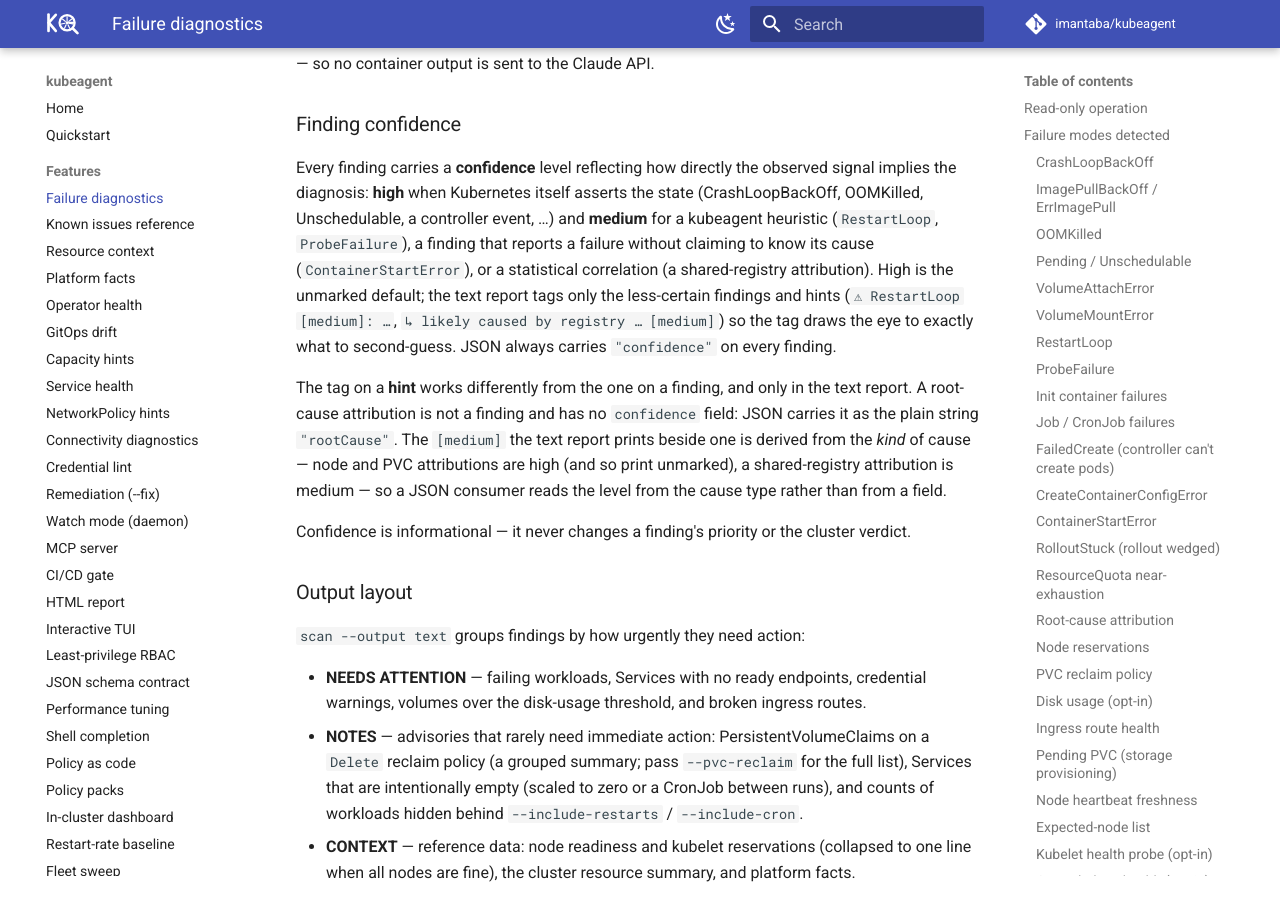
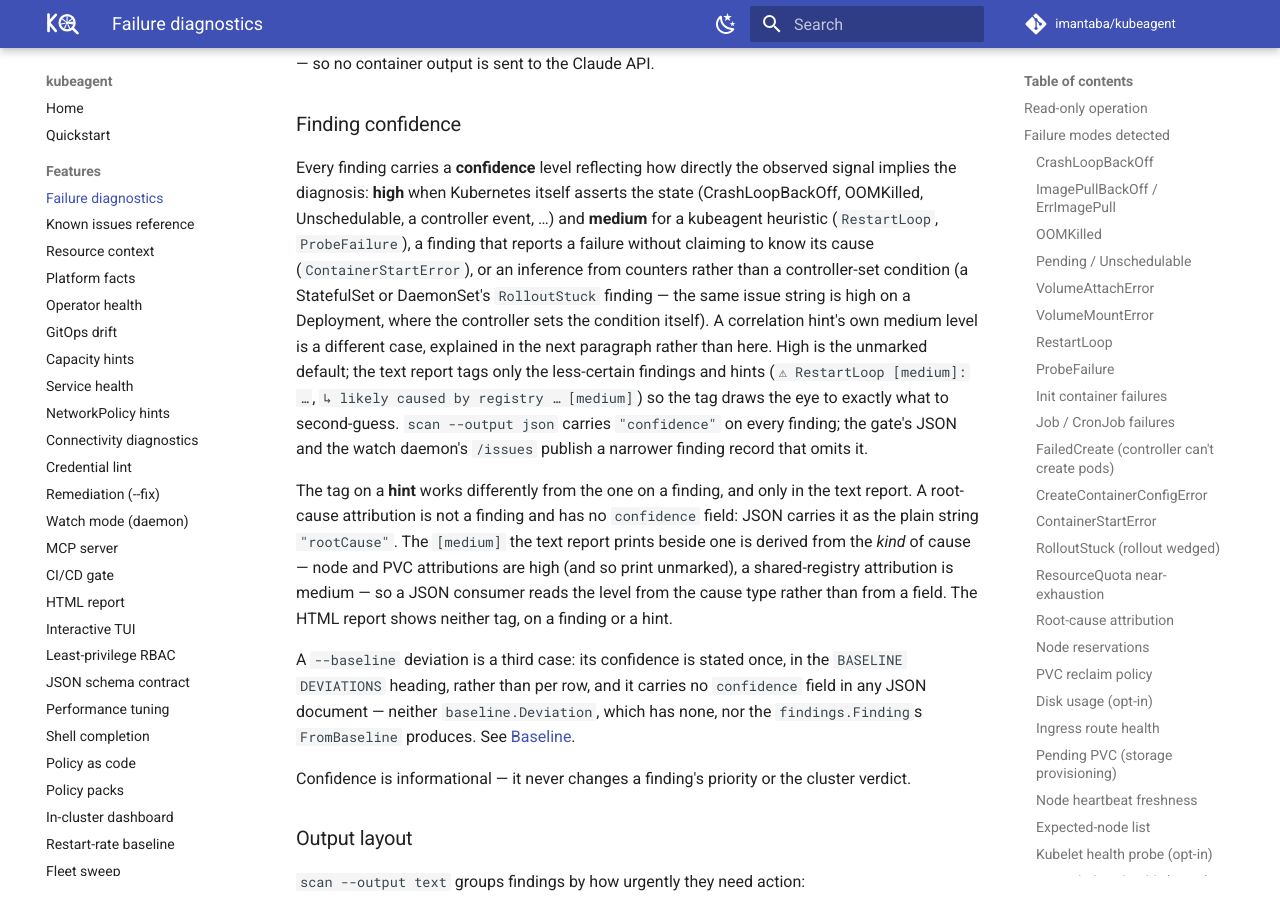
Before and after one commit to imantaba/kubeagent, an MkDocs documentation site: the page built from website/docs/features/diagnostics.md, in a window 1280 px wide and 900 px high, scrolled down 20443 px. Built offline with MkDocs 1.6.1 and Material for MkDocs 9.7.7, drawn with Linux system fonts in a browser that asks for light colours; comment, search, counter and statistics services are not loaded.

Commit message:
docs(diagnostics): narrow the Finding confidence section's JSON, correlation and mechanism claims (R191, R192, R193, R196)
Four fixes to one section, landed together because they touch the same
paragraphs:

- The finding-level medium list named a 'statistical correlation
  (shared-registry attribution)' example that is actually a hint-level
  property, not a finding-level one (a finding's level comes from
  confidence.ForIssue on its Issue string; a hint's from
  confidence.ForRootCause on its root-cause string). Drop it and point to
  the paragraph that already explains hints correctly. Add the StatefulSet
  and DaemonSet RolloutStuck arms to the medium list, since that
  distinction — an inferred counter comparison there vs. a controller-set
  condition on a Deployment — already exists in internal/rollouthealth.
- 'JSON always carries confidence on every finding' held only for
  scan --output json's findings; findings.Finding (the gate/watch-issues
  record) has no confidence field. Name the surface, and name the two
  surfaces that publish a narrower record.
- The HTML report's findings table and root-cause cell show neither tag —
  one clause added rather than left implied.
- A --baseline deviation states confidence once, in its heading, rather
  than per row, and carries no confidence field in any JSON document.
  Cross-link the baseline page.

Signed-off-by: imantaba <itn.taba@gmail.com>

```diff
--- a/website/docs/features/diagnostics.md
+++ b/website/docs/features/diagnostics.md
@@ -942,12 +942,16 @@ signal implies the diagnosis: **high** when Kubernetes itself asserts the state
 (CrashLoopBackOff, OOMKilled, Unschedulable, a controller event, …) and
 **medium** for a kubeagent heuristic (`RestartLoop`, `ProbeFailure`), a finding
 that reports a failure without claiming to know its cause
-(`ContainerStartError`), or a statistical correlation (a shared-registry
-attribution). High is the unmarked
+(`ContainerStartError`), or an inference from counters rather than a
+controller-set condition (a StatefulSet or DaemonSet's `RolloutStuck` finding —
+the same issue string is high on a Deployment, where the controller sets the
+condition itself). A correlation hint's own medium level is a different case,
+explained in the next paragraph rather than here. High is the unmarked
 default; the text report tags only the less-certain findings and hints
 (`⚠ RestartLoop [medium]: …`, `↳ likely caused by registry … [medium]`) so the
-tag draws the eye to exactly what to second-guess. JSON always carries
-`"confidence"` on every finding.
+tag draws the eye to exactly what to second-guess. `scan --output json`
+carries `"confidence"` on every finding; the gate's JSON and the watch
+daemon's `/issues` publish a narrower finding record that omits it.
 
 The tag on a **hint** works differently from the one on a finding, and only in the
 text report. A root-cause attribution is not a finding and has no `confidence`
@@ -955,7 +959,13 @@ field: JSON carries it as the plain string `"rootCause"`. The `[medium]` the tex
 report prints beside one is derived from the *kind* of cause — node and PVC
 attributions are high (and so print unmarked), a shared-registry attribution is
 medium — so a JSON consumer reads the level from the cause type rather than from a
-field.
+field. The HTML report shows neither tag, on a finding or a hint.
+
+A `--baseline` deviation is a third case: its confidence is stated once, in
+the `BASELINE DEVIATIONS` heading, rather than per row, and it carries no
+`confidence` field in any JSON document — neither `baseline.Deviation`, which
+has none, nor the `findings.Finding`s `FromBaseline` produces. See
+[Baseline](baseline.md).
 
 Confidence is informational — it never changes a
 finding's priority or the cluster verdict.
```
